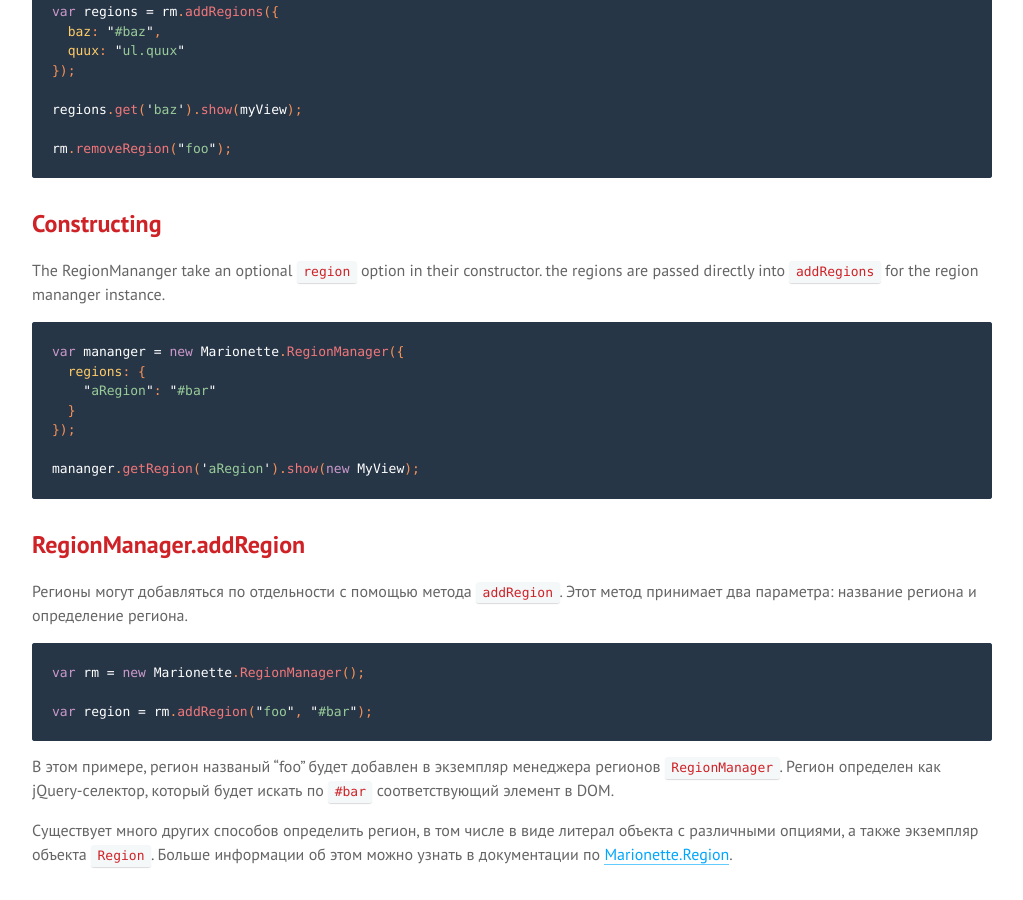
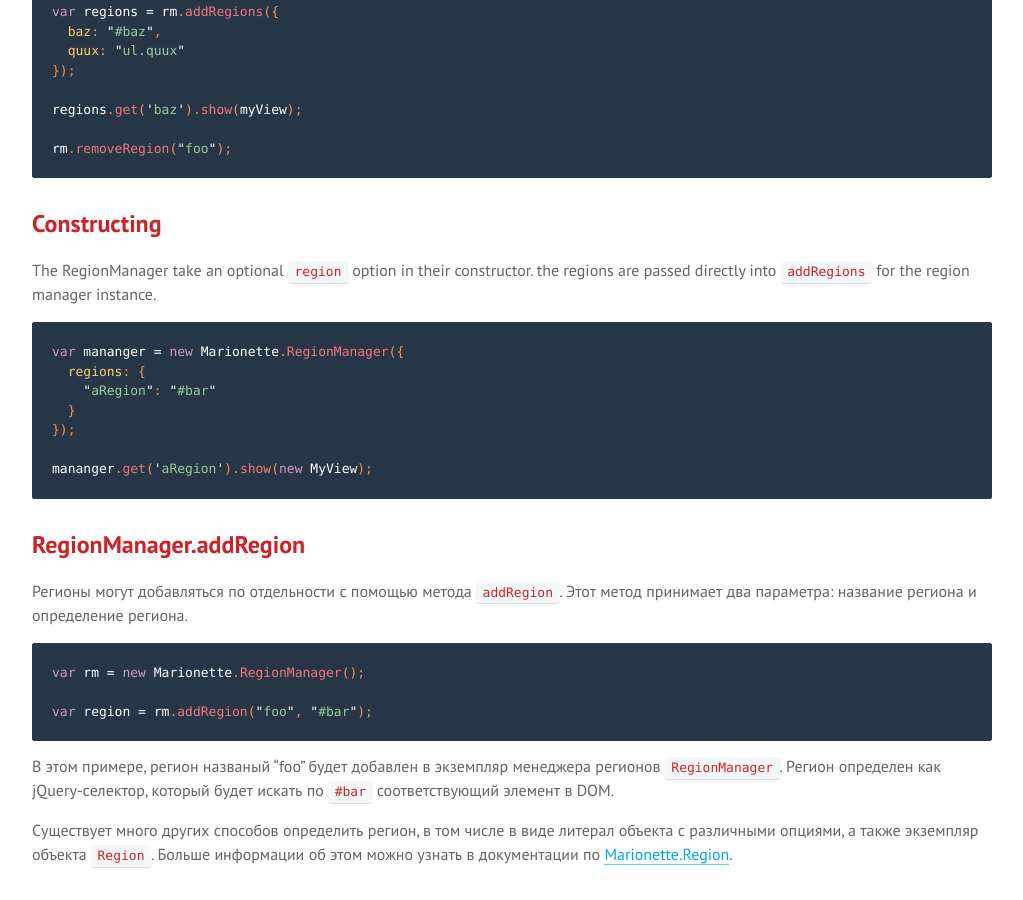
Before and after one commit to sadcitizen/marionettejs.ru, a Jekyll site: the page built from _posts/2014-05-20-regionmanager.md, in a window 1280 px wide and 900 px high, scrolled down 1261 px. Shown: the whole window, without its empty margins (128-1151 px from the left). Built offline with Jekyll 4.4.1, drawn with Linux system fonts in a browser that asks for light colours; some web fonts are replaced; Markdown is read by kramdown in place of the engine named in the settings; some of the changed lines change nothing that is shown.

Commit message:
update ru/RegionManager

````diff
--- a/_includes/translation/ru/marionette.regionmanager.md
+++ b/_includes/translation/ru/marionette.regionmanager.md
@@ -47,7 +47,7 @@
 
 ## Constructing
 
-The RegionMananger take an optional `region` option in their constructor. the regions are passed directly into `addRegions` for the region mananger instance.
+The RegionManager take an optional `region` option in their constructor. the regions are passed directly into `addRegions` for the region manager instance.
 
 ```js
 var mananger = new Marionette.RegionManager({
@@ -56,7 +56,7 @@
   }
 });
 
-mananger.getRegion('aRegion').show(new MyView);
+mananger.get('aRegion').show(new MyView);
 ```
 
 ## RegionManager.addRegion
@@ -344,26 +344,26 @@
 
 Доступен следующий спиок underscore-методов:
 
-* forEach
-* each
-* map
-* find
-* detect
-* filter
-* select
-* reject
-* every
-* all
-* some
-* any
-* include
-* contains
-* invoke
-* toArray
-* first
-* initial
-* rest
-* last
-* without
-* isEmpty
-* pluck
+* [forEach](http://underscorejs.org/#each)
+* [each](http://underscorejs.org/#each)
+* [map](http://underscorejs.org/#map)
+* [find](http://underscorejs.org/#find)
+* [detect](http://underscorejs.org/#find)
+* [filter](http://underscorejs.org/#filter)
+* [select](http://underscorejs.org/#filter)
+* [reject](http://underscorejs.org/#reject)
+* [every](http://underscorejs.org/#every)
+* [all](http://underscorejs.org/#every)
+* [some](http://underscorejs.org/#some)
+* [any](http://underscorejs.org/#some)
+* [include](http://underscorejs.org/#contains)
+* [contains](http://underscorejs.org/#contains)
+* [invoke](http://underscorejs.org/#invoke)
+* [toArray](http://underscorejs.org/#toArray)
+* [first](http://underscorejs.org/#first)
+* [initial](http://underscorejs.org/#initial)
+* [rest](http://underscorejs.org/#rest)
+* [last](http://underscorejs.org/#last)
+* [without](http://underscorejs.org/#without)
+* [isEmpty](http://underscorejs.org/#isEmpty)
+* [pluck](http://underscorejs.org/#pluck)
````
